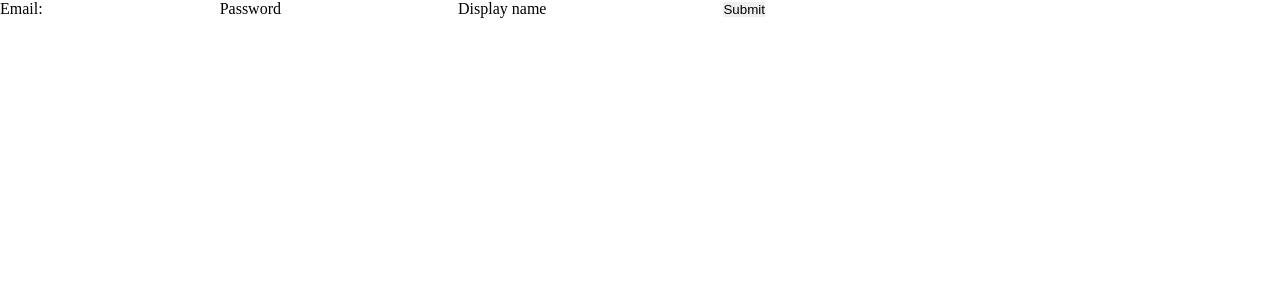
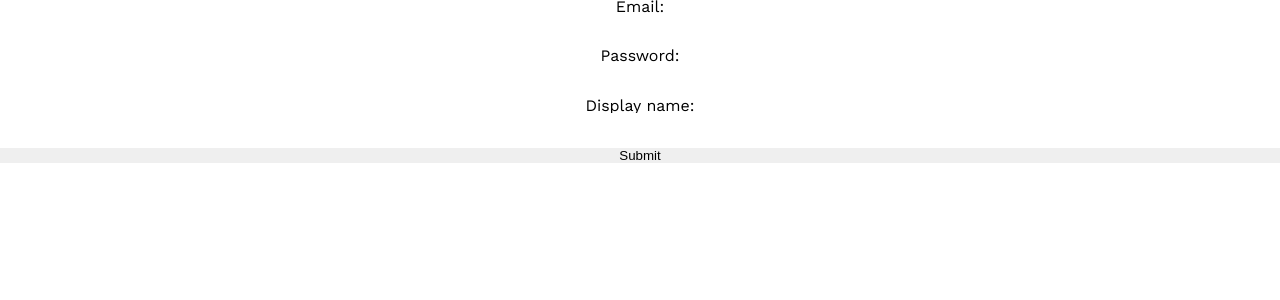
Before and after one commit to NiiazalyDzhumaliev/find-bicycle-frontend, a React (Create React App) app: page /signup in a window 1280 px wide. Shown: the top 300 px of the page. Built offline with nearby package versions, Linux system fonts and the light colour scheme.

Commit message:
Add toggle to home

```diff
--- a/src/components/Register.js
+++ b/src/components/Register.js
@@ -1,18 +1,13 @@
 import { useState } from 'react';
-import { Redirect } from 'react-router-dom';
-import { useDispatch, useSelector } from 'react-redux';
+import { useDispatch } from 'react-redux';
 import { signupAction } from '../action/signup.action';
+import style from '../styles/Register.module.css';
 
 const Register = () => {
   const [name, setName] = useState(null);
   const [email, setEmail] = useState(null);
   const [password, setPassword] = useState(null);
   const dispatch = useDispatch();
-  const state = useSelector((state) => state.signup);
-
-  if (state.token !== '') {
-    return <Redirect to="/bicycles" />;
-  }
 
   const handleSubmit = (e) => {
     e.preventDefault();
@@ -25,25 +20,31 @@ const Register = () => {
   };
 
   return (
-    <form onSubmit={handleSubmit}>
-      <label htmlFor="email">
+    <form className={style.form_container} onSubmit={handleSubmit}>
+      <label className={style.form_label} htmlFor="email">
         Email:
+        {' '}
+        <br />
         <input
           type="email"
           id="email"
           onChange={(e) => setEmail(e.target.value)}
         />
       </label>
-      <label htmlFor="password">
-        Password
+      <label className={style.form_label} htmlFor="password">
+        Password:
+        {' '}
+        <br />
         <input
           type="password"
           id="password"
           onChange={(e) => setPassword(e.target.value)}
         />
       </label>
-      <label htmlFor="display-name">
-        Display name
+      <label className={style.form_label} htmlFor="display-name">
+        Display name:
+        {' '}
+        <br />
         <input
           type="text"
           id="display-name"
--- a/src/containers/Home.js
+++ b/src/containers/Home.js
@@ -1,17 +1,18 @@
 import { useState } from 'react';
 import Login from '../components/Login';
+import Register from '../components/Register';
 import style from '../styles/Home.module.css';
 
 const Home = () => {
   const [login, setLogin] = useState(true);
   const handleClick = () => {
-    setLogin(!login);
+    setLogin((prevLogin) => !prevLogin);
   };
   return (
     <div className={style.main_container}>
       <div className={style.container}>
-        <h1 className={style.header}>Login</h1>
-        <Login />
+        <h1 className={style.header}>{login ? 'Login' : 'Sign up'}</h1>
+        {login ? <Login /> : <Register />}
         <button
           className={style.signup_login}
           type="button"
--- /dev/null
+++ b/src/styles/Register.module.css
@@ -0,0 +1,17 @@
+.form_container {
+  display: flex;
+  flex-direction: column;
+  position: relative;
+  line-height: 0.9;
+  text-align: center;
+  font-family: 'Work Sans', sans-serif;
+}
+
+.form_label {
+  margin-bottom: 20px;
+}
+
+.loading_gif {
+  width: 40px;
+  height: 40px;
+}
```
